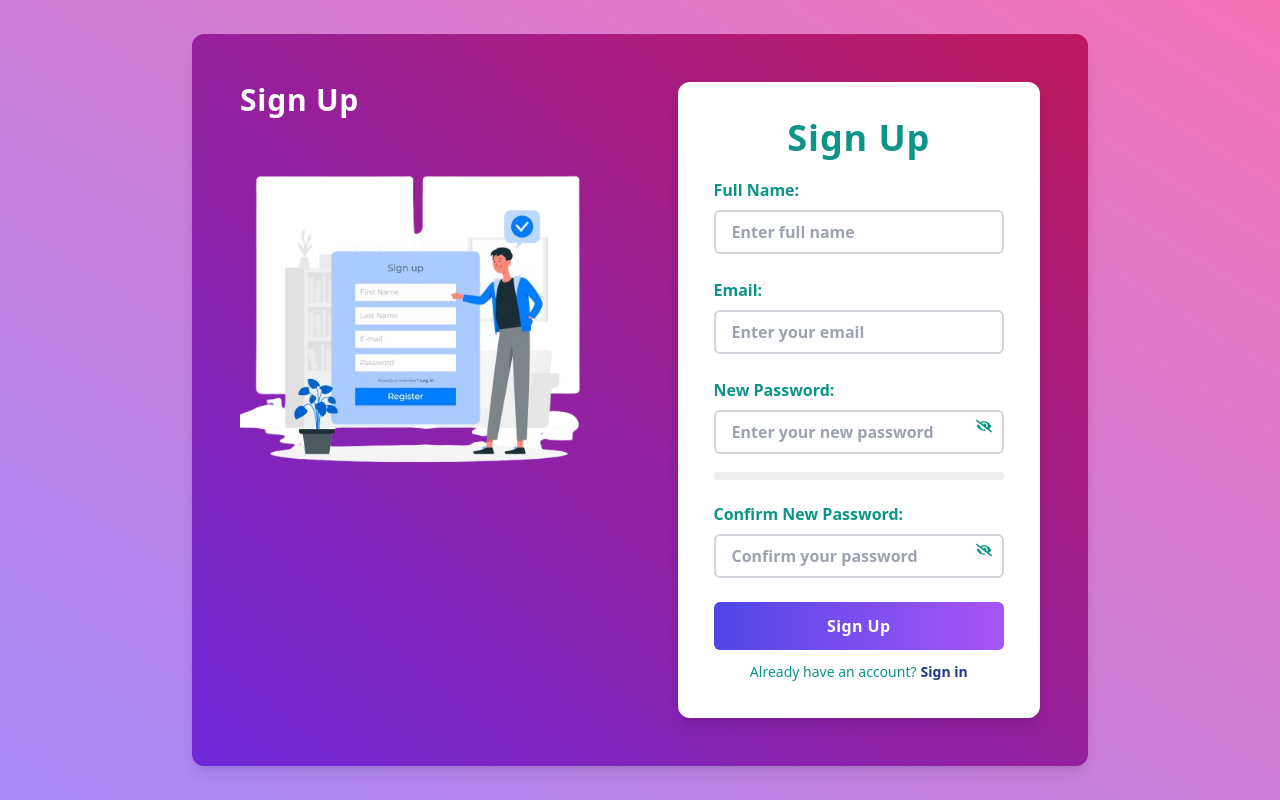
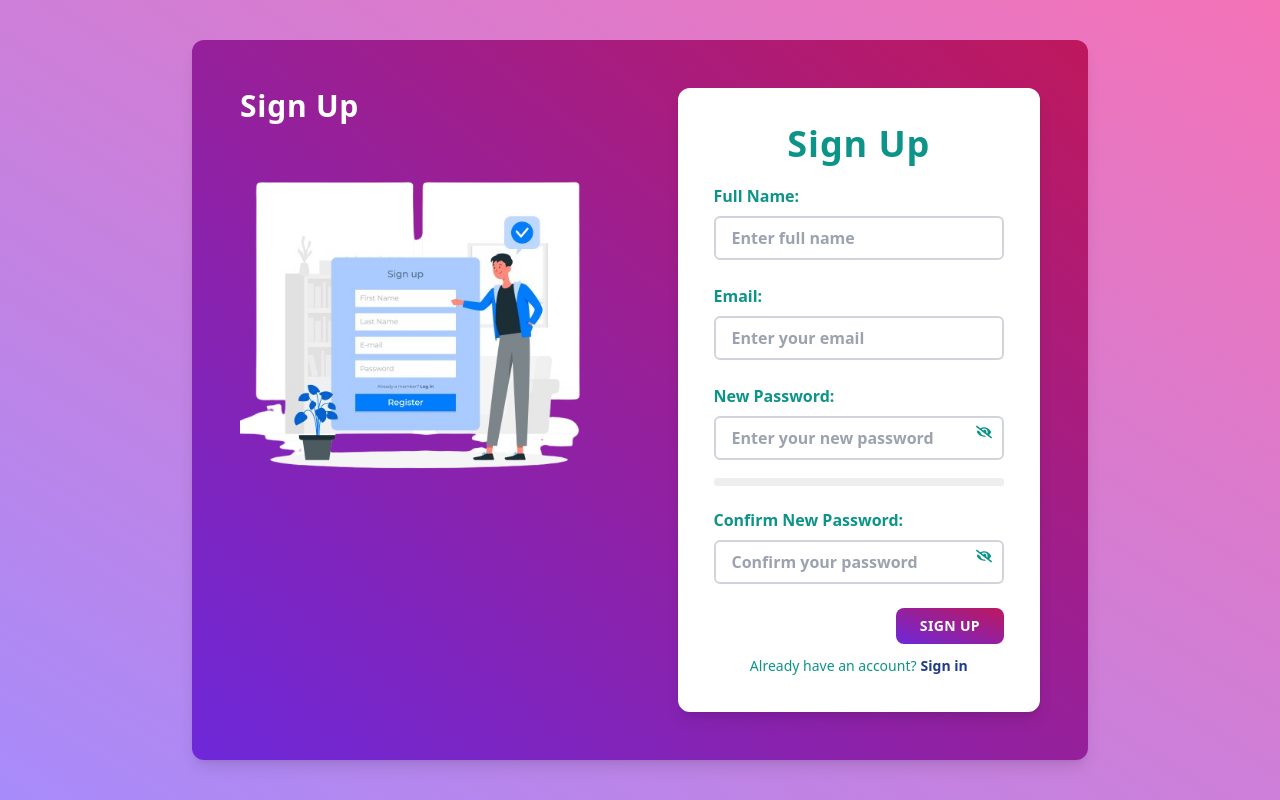
Before and after one commit to SaurabhSutar19/Form_Design_For_Web_Application, a React (Vite) app: page /sign_up in a window 1280 px wide. Built offline with nearby package versions, Linux system fonts and the light colour scheme.

Commit message:
add a some css and animations in button

```diff
--- a/src/Components/SignUp.jsx
+++ b/src/Components/SignUp.jsx
@@ -226,7 +226,8 @@ const SignUp = () => {
               {/* Sign-up button */}
               <button
                 type="submit"
-                className="w-full text-center bg-gradient-to-r from-indigo-600 to-purple-500 hover:scale-[1.05] ease-in-out transition-all px-4 py-3 rounded-md tracking-wide font-bold hover:shadow-lg hover:shadow-black text-white"
+                className="inline-block  self-end bg-gradient-to-tr from-violet-700 to-pink-700 text-white text-sm uppercase  font-bold px-6 py-2 tracking-wide rounded-lg cursor-pointer
+              active:scale-[.98] avtive:duration-75 hover:scale-[1.05] ease-in-out transition-all  "
               >
                 Sign Up
               </button>
```
